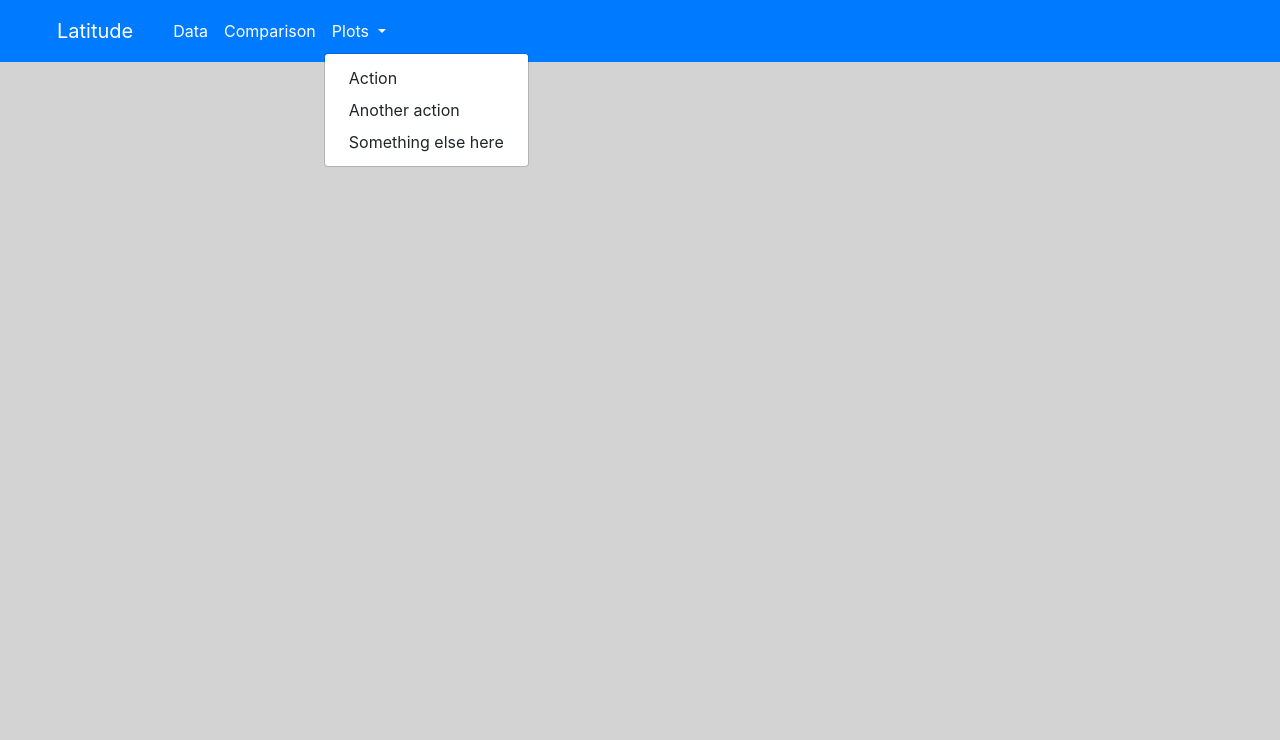
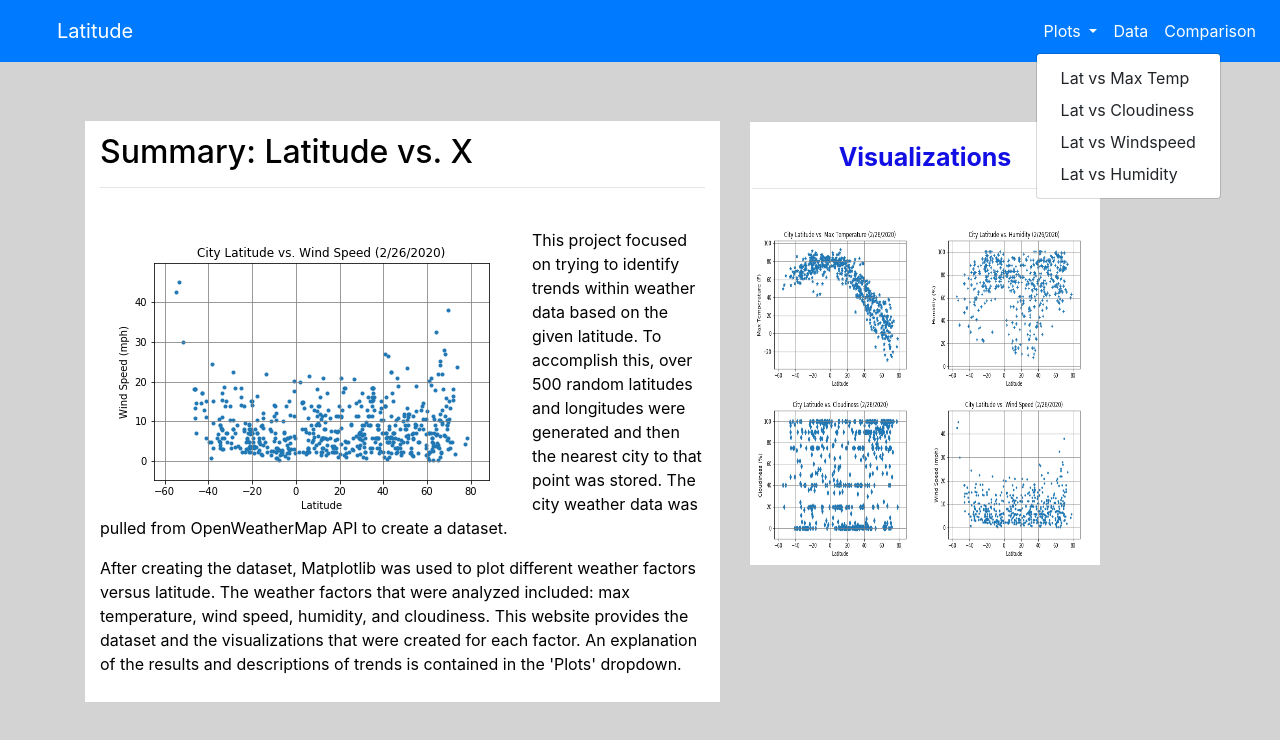
Before and after one commit to brettrchadwick/Web_Design_Challenge, a plain HTML site: page index.html in a window 1280 px wide. Both pictures are taken after a click on the link "Plots". Drawn offline with nearby package versions, Linux system fonts and the light colour scheme.

Commit message:
adding html files

```diff
--- a/index.html
+++ b/index.html
@@ -13,34 +13,76 @@
 
 <body>
     <nav class="navbar navbar-expand-lg navbar-dark bg-primary">
-        <a class="navbar-brand" href="#">Latitude</a>
+        <a class="navbar-brand" href="index.html">Latitude</a>
         <button class="navbar-toggler" type="button" data-toggle="collapse" data-target="#navbarSupportedContent" aria-controls="navbarSupportedContent" aria-expanded="false" aria-label="Toggle navigation">
           <span class="navbar-toggler-icon"></span>
         </button>
-
-        <div class="collapse navbar-collapse" id="navbarSupportedContent">
-          <ul class="navbar-nav mr-auto">
-            <li class="nav-item active">
-              <a class="nav-link" href="#">Data <span class="sr-only">(current)</span></a>
-            </li>
-            <li class="nav-item active">
-              <a class="nav-link" href="#">Comparison</a>
-            </li>
+      <!-- margin right button https://stackoverflow.com/questions/41513463/bootstrap-4-align-navbar-items-to-the-right-->
+        <div class="collapse navbar-collapse justify-content-end" id="navbarSupportedContent">
+          <ul class="navbar-nav">
             <li class="nav-item active dropdown">
               <a class="nav-link dropdown-toggle" href="#" id="navbarDropdown" data-toggle="dropdown" aria-haspopup="true" aria-expanded="false">
                Plots
               </a>
               <div class="dropdown-menu" aria-labelledby="navbarDropdownMenuLink">
-                  <a class="dropdown-item" href="#">Action</a>
-                  <a class="dropdown-item" href="#">Another action</a>
-                  <a class="dropdown-item" href="#">Something else here</a>
+                <a class="dropdown-item" href="lattemp.html">Lat vs Max Temp</a>
+                <a class="dropdown-item" href="latcloud.html">Lat vs Cloudiness</a>
+                <a class="dropdown-item" href="latwind.html">Lat vs Windspeed</a>
+                <a class="dropdown-item" href="lathumidity.html">Lat vs Humidity</a>
               </div>
+            </li>
+            <li class="nav-item active">
+              <a class="nav-link" href="data.html">Data <span class="sr-only">(current)</span></a>
+            </li>
+            <li class="nav-item active">
+              <a class="nav-link" href="comparisons.html">Comparison</a>
             </li>
 
             </ul>
-
          </div>
       </nav>
+
+  <div class="container">
+    <div class="row">
+      <div class="col-md-8 col-lg-7">
+        <br>
+        <div class="box">
+          <h2 class="title">Summary: Latitude vs. X</h2>
+          <hr>
+          <br>
+          <a href="latwind.html"><img src="Resources/assets/latwindspeed.png" class="img-fluid rounded float-left" alt="Wind Speed Graph"></a>
+          <p>This project focused on trying to identify trends within weather data based on the
+            given latitude. To accomplish this, over 500 random latitudes and longitudes were generated and then the nearest city to that point was stored.
+            The city weather data was pulled from OpenWeatherMap API to create a dataset.
+          </p>
+          <p>After creating the dataset, Matplotlib was used to plot different weather factors versus latitude.
+            The weather factors that were analyzed included: max temperature, wind speed, humidity, and cloudiness. This website
+            provides the dataset and the visualizations that were created for each factor. An explanation of the results and descriptions of trends
+            is contained in the 'Plots' dropdown.
+          </p>
+        </div>
+      </div>
+
+
+          <div class="col-md-4">
+            <div class="img-box">
+            <section id="imageNav-area">
+             <div class="imageNav-content">
+               <h3 class="imageNav-header">Visualizations</h3>
+              <hr />
+               <div id="images">
+              <a href="lattemp.html.html"><img src="Resources/assets/latmaxtemp.png" alt="Max Temperature" class="imageNav-photo"></a>
+              <a href="lathumidity.html"><img src="Resources/assets/lathumidity.png" alt="Humidity" class="imageNav-photo"></a>
+              <a href="latcloud.html"><img src="Resources/assets/latcloud.png" alt="Cloudiness" class="imageNav-photo"></a>
+              <a href="latwind.html"><img src="Resources/assets/latwindspeed.png" alt="Wind Speed" class="imageNav-photo"></a>
+                </div>
+               </div>
+              </section>
+            </div>
+          </div>
+      </div>
+  </div>
+
 
 
 
--- a/styles.css
+++ b/styles.css
@@ -9,3 +9,51 @@ body{
     margin-left:25px;
     padding:inherit;
 }
+
+.container img{
+    display: inline;
+    margin: auto;
+}
+h2{
+    color:black;
+    text-align: left;
+}
+h3{
+    text-align:center;
+}
+
+.box {
+    background-color:white;
+    margin-top:35px;
+    margin-bottom:20px;
+    padding:12px 15px 10px;
+    color:black;
+
+}
+#imageNav-area {
+
+    padding: 20px 2px 5px;
+
+  }
+
+.imageNav-header {
+    margin-bottom: 15px;
+    font-size: 25px;
+    font-weight: bold;
+    color: #120fe4;
+  }
+
+.imageNav-photo {
+    width: 170px;
+    height: 170px;
+  }
+  #images {
+    padding-top: 15px;
+    text-align: center;
+  }
+  .img-box{
+    background-color: white;
+    margin-top:60px;
+    overflow: auto;
+    height: auto;
+  }
```
Also changed, not shown: comparisons.html (+58 -0 lines), data.html (+58 -0 lines), latcloud.html (+57 -0 lines), lathumidity.html (+55 -0 lines), lattemp.html (+57 -0 lines), latwind.html (+58 -0 lines), 2 other files. Lines whose indentation alone changed are shown as unchanged.
